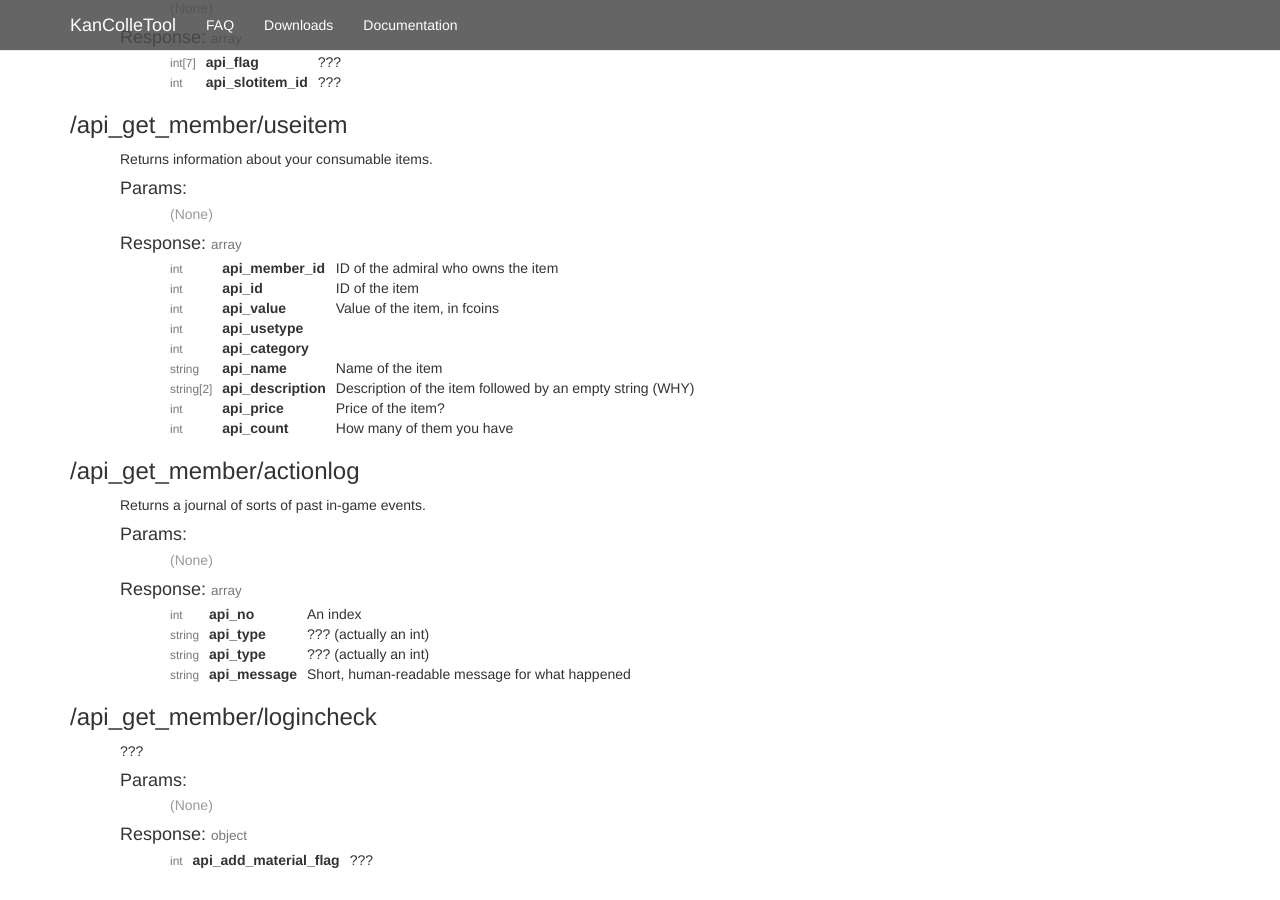
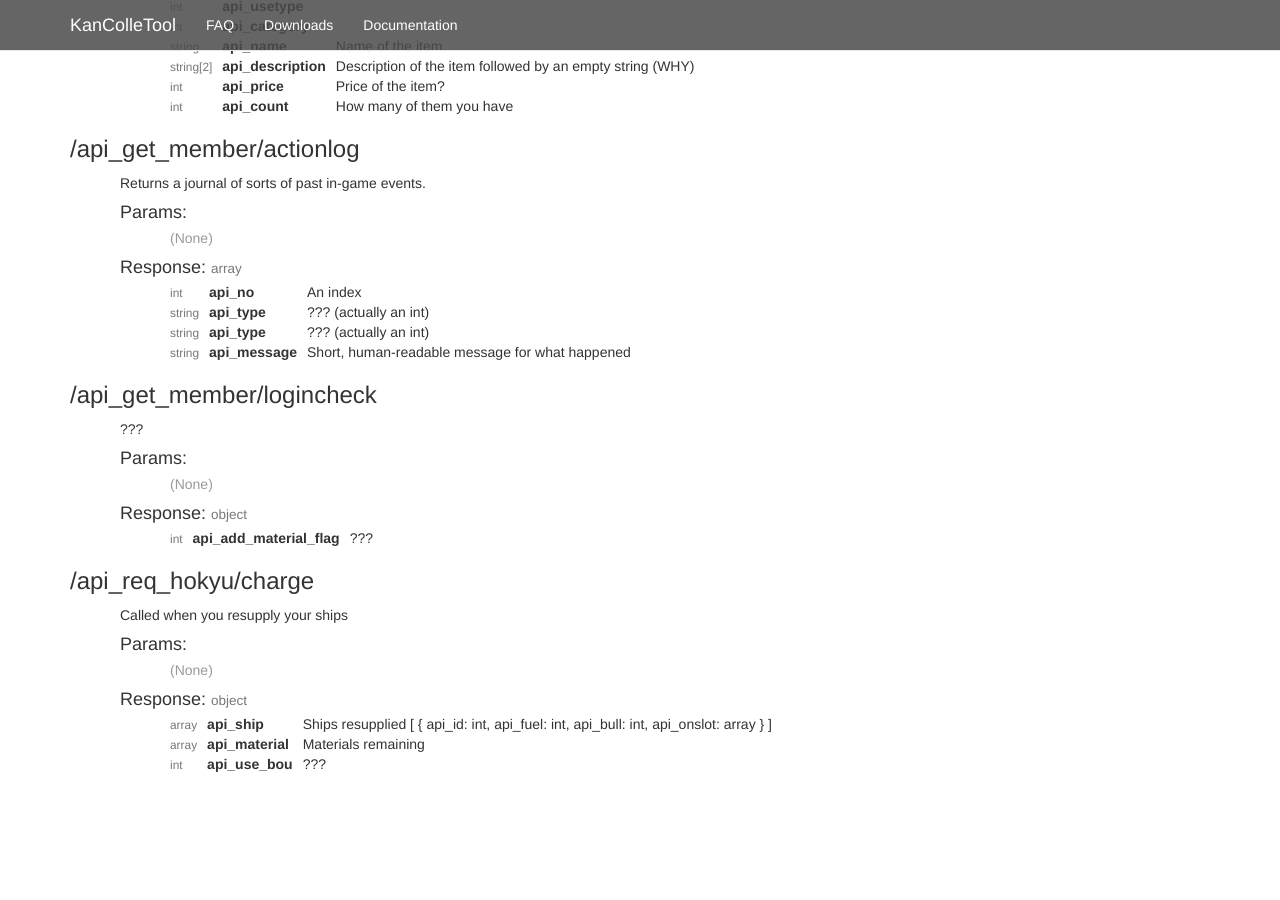
Before and after one commit to KanColleTool/kancolletool.github.io, a Jekyll site: the page built from docs/api/index.html, in a window 1280 px wide and 900 px high, scrolled down 8149 px. Built offline with Jekyll 4.4.1, drawn with Linux system fonts in a browser that asks for light colours; nearby versions of some CDN libraries; Markdown is read by kramdown in place of the engine named in the settings; after the commit the page ends 8953 px from its top, so only the background shows below that; some of the changed text lies outside the part shown.

Commit message:
add charge endpoint

```diff
--- a/_data/api.yml
+++ b/_data/api.yml
@@ -662,7 +662,7 @@
           type: int
 
     -
-      name: ship
+      name: ship{,1,2}
       desc: "Returns information about your ships"
       type: array
       response:
@@ -886,16 +886,6 @@
           desc: "Name, in Hiragana/Katakana"
           name: api_yomi
           type: string
-
-    -
-      name: ship2
-      desc: "??? (Seems to be some sort of pointer)"
-      type: string
-
-    -
-      name: ship3
-      desc: "??? (Seems to be some sort of pointer)"
-      type: string
 
     -
       name: deck
@@ -1167,3 +1157,27 @@
           desc: "???"
           name: api_add_material_flag
           type: int
+
+-
+  name: api_req_hokyu
+  endpoints:
+
+    -
+      name: charge
+      desc: "Called when you resupply your ships"
+      type: object
+      response:
+        -
+          desc: |
+            Ships resupplied
+            [ { api_id: int, api_fuel: int, api_bull: int, api_onslot: array<int> } ]
+          name: api_ship
+          type: array
+        -
+          desc: "Materials remaining"
+          name: api_material
+          type: array
+        -
+          desc: "???"
+          name: api_use_bou
+          type: int
```
